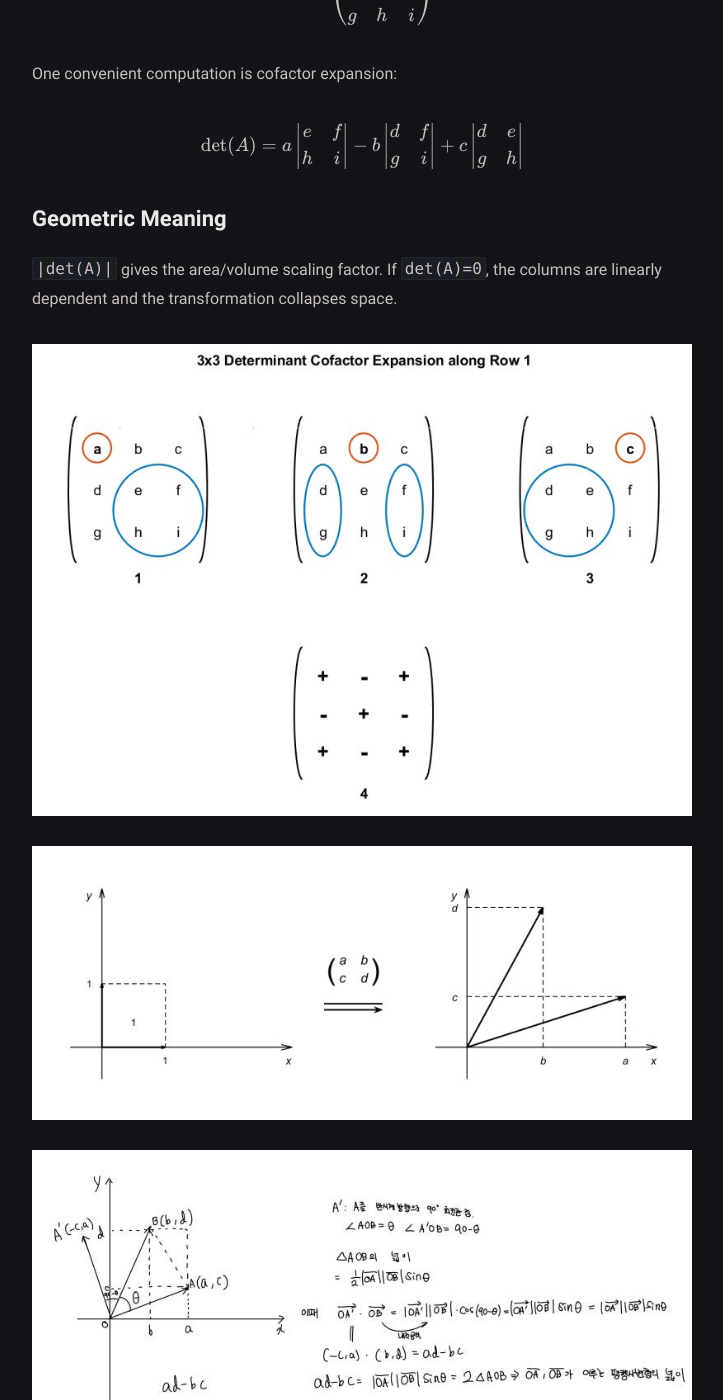
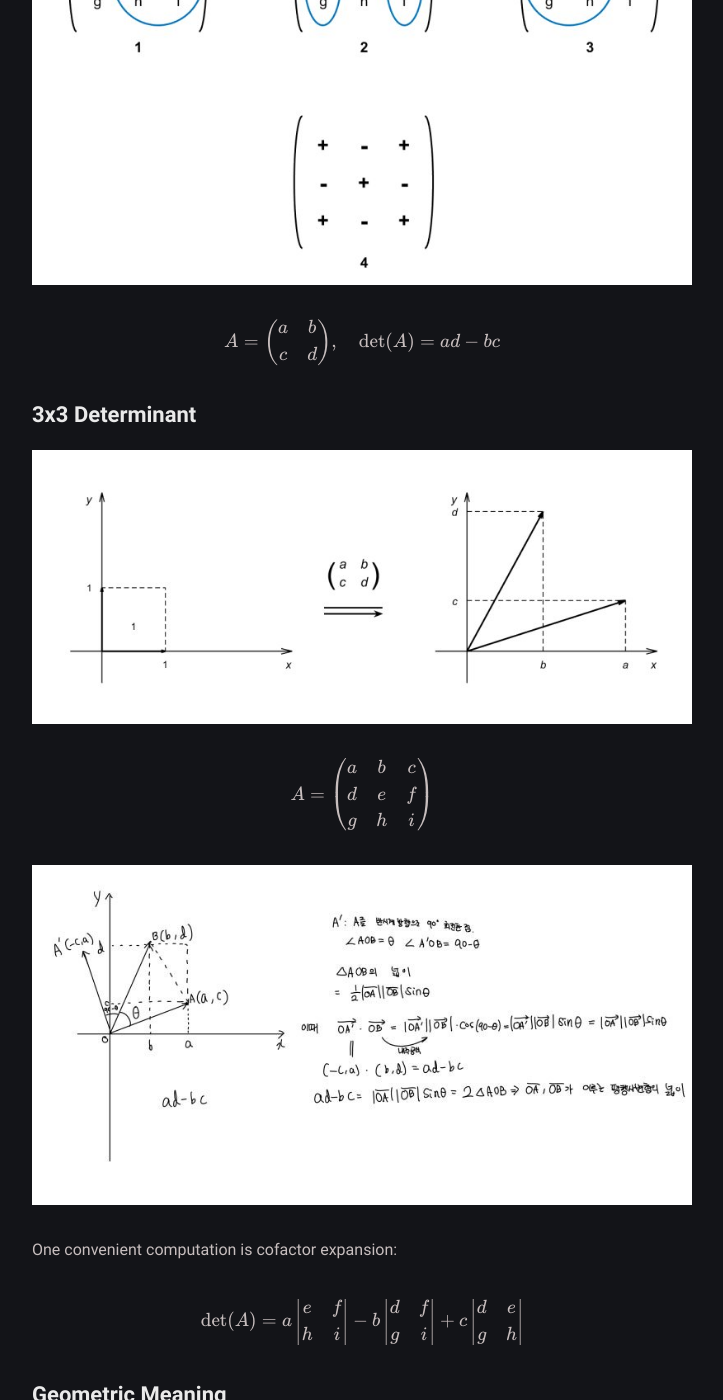
Before and after one commit to Oasisforhaanee/Oasisforhaanee.github.io, a Jekyll site: the page built from _posts/2025-11-09-determinant.md, in a window 1280 px wide and 1400 px high, scrolled down 710 px. Shown: the whole window, without its empty margins (278-1001 px from the left). Built offline with Jekyll 4.4.1, drawn with Linux system fonts in a browser that asks for light colours; comment, search, counter and statistics services are not loaded; some of the changed text lies outside the part shown.

Commit message:
Redistribute determinant images inline

```diff
--- a/_posts/2025-11-09-determinant.md
+++ b/_posts/2025-11-09-determinant.md
@@ -15,11 +15,17 @@ The determinant measures how much a matrix expands or contracts space.
 
 ## 2x2 Determinant
 
+![Diagram](/assets/img/determinant_img_01.png)
+
 $$A=\begin{pmatrix}a&b\\ c&d\end{pmatrix},\quad \det(A)=ad-bc$$
 
 ## 3x3 Determinant
 
+![Diagram](/assets/img/determinant_img_02.png)
+
 $$A=\begin{pmatrix}a&b&c\\ d&e&f\\ g&h&i\end{pmatrix}$$
+
+![Diagram](/assets/img/determinant_img_03.jpg)
 
 One convenient computation is cofactor expansion:
 
```
Also changed, not shown: other parts of _posts/2025-11-09-determinant.md (+3 -1 lines).
